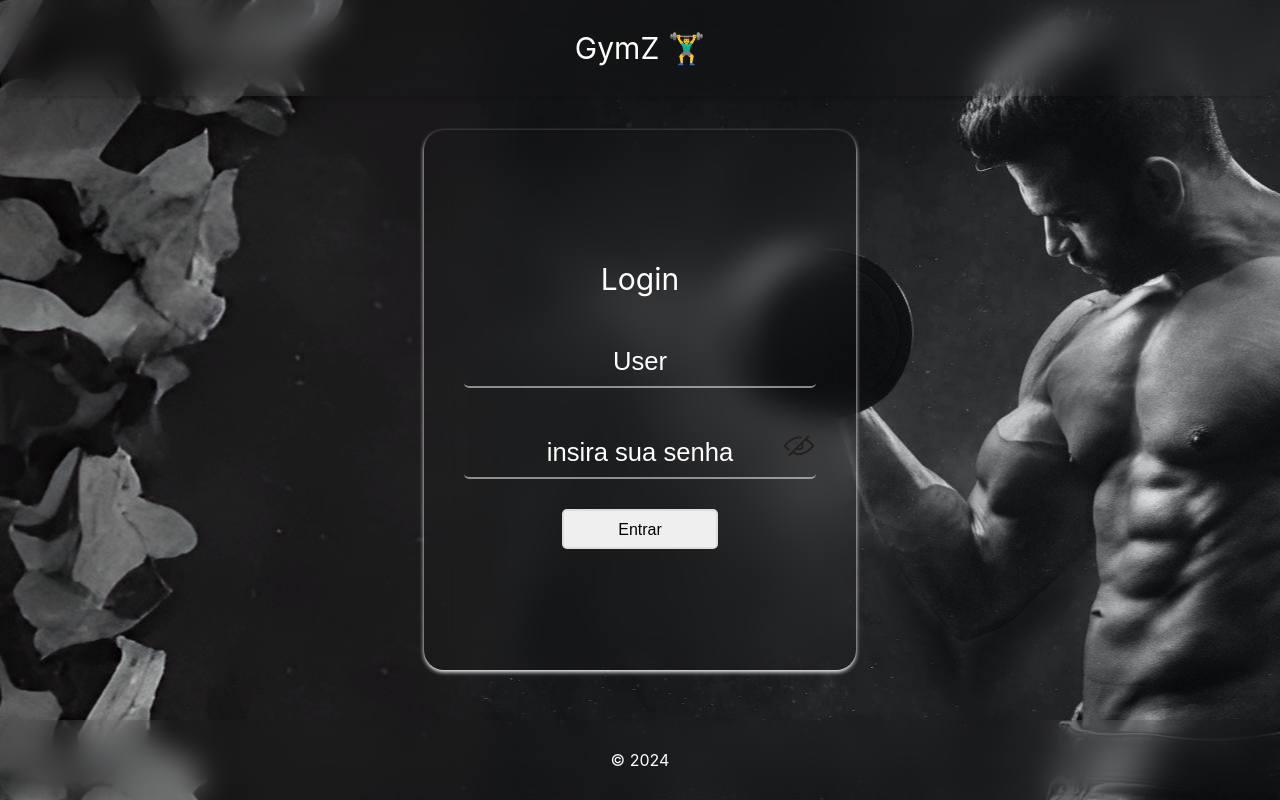
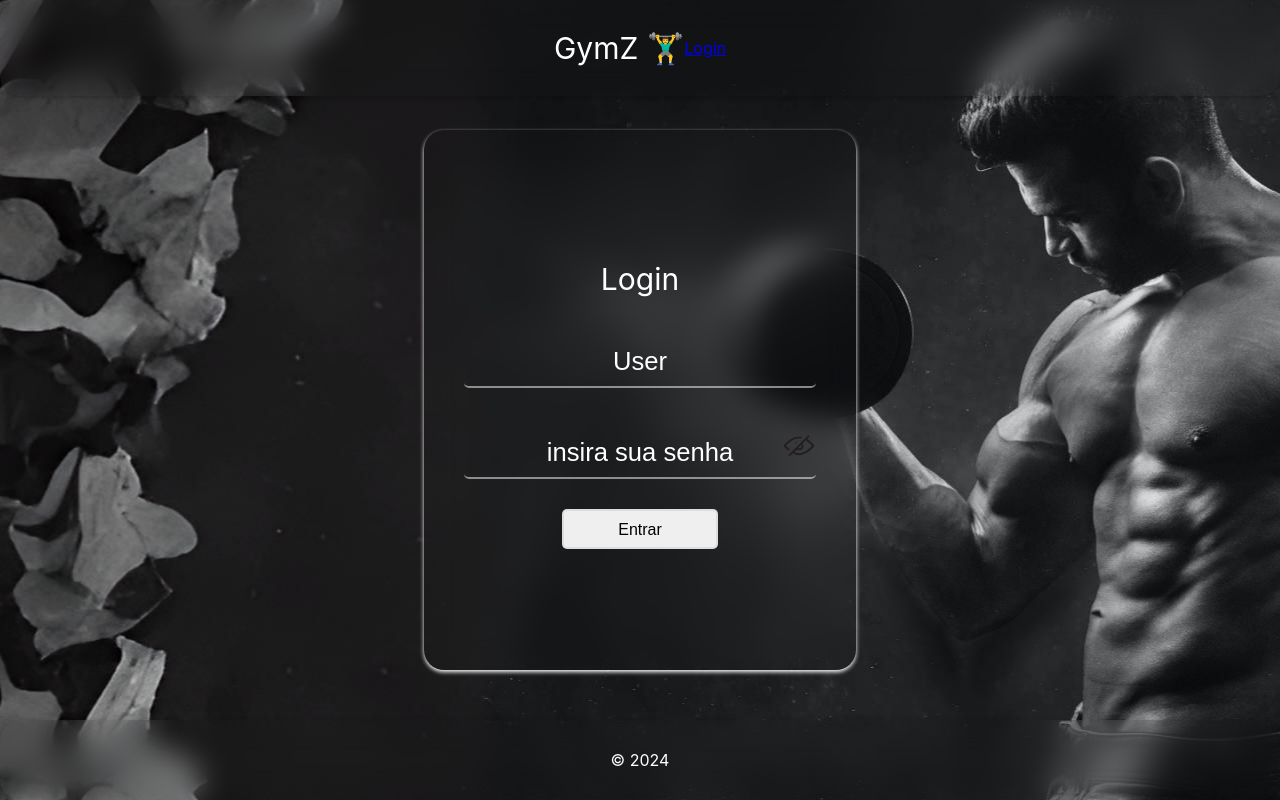
Before and after one commit to L0rdSaiyan/GymZ, a React (Create React App) app: page /login in a window 1280 px wide. Built offline with nearby package versions, Linux system fonts and the light colour scheme.

Commit message:
adicionado componente de Link

```diff
--- a/src/components/Header.jsx
+++ b/src/components/Header.jsx
@@ -1,9 +1,14 @@
 import styles from "./Header.module.css"
+import { useNavigate } from "react-router-dom"
+import LinkButton from "./LinkButton"
 export default function()
 {
     return(
         <header className={styles.header}>
         <p>GymZ 🏋️‍♂️</p>
+        <LinkButton to={"/login"} text="Login">
+
+        </LinkButton>
       </header>
     )
 }
--- /dev/null
+++ b/src/components/LinkButton.jsx
@@ -0,0 +1,9 @@
+import { Link } from 'react-router-dom'
+
+export default function LinkButton({ to, text }) {
+  return (
+    <Link to={to}>
+      {text}
+    </Link>
+  )
+}
```
